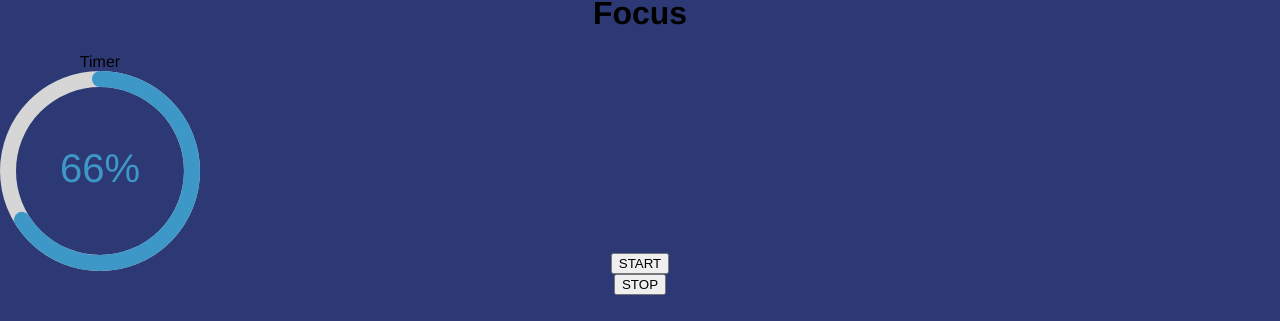
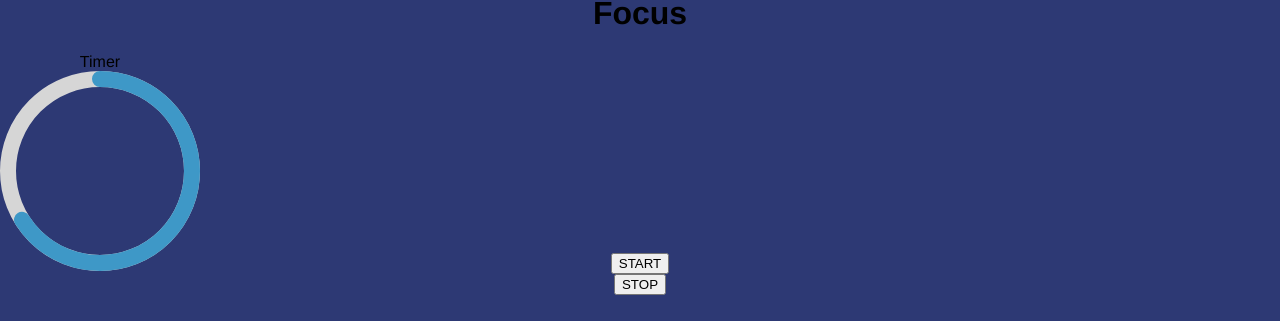
Before and after one commit to ylopez25/hobby_lobby, a React (Create React App) app: page /focus in a window 1280 px wide. Shown: the part 163-484 px from the top of the page. Built offline with nearby package versions, Linux system fonts and the light colour scheme.

Commit message:
progress bar valus

```diff
--- a/src/components/Timer.js
+++ b/src/components/Timer.js
@@ -1,13 +1,22 @@
 import React from "react";
-import { CircularProgressbar } from "react-circular-progressbar";
+import { CircularProgressbar, buildStyles} from "react-circular-progressbar";
 import "react-circular-progressbar/dist/styles.css";
+
 
 export default function Timer() {
   const percentage = 66;
   return (
-    <div style={{ width: 200, height: 200 }}>
+    <div
+    style={{ width: 200, height: 200 }}>
       Timer
-      <CircularProgressbar value={percentage} text={`${percentage}%`} />
+      <CircularProgressbar
+        value={percentage}
+        // text={minutes + ':' + seconds}
+        styles={buildStyles({
+        textColor:'#fff',
+        // pathColor:mode === 'work' ? red : green,
+        tailColor:'rgba(255,255,255,.2)',
+      })} />
     </div>
   );
 }
```
